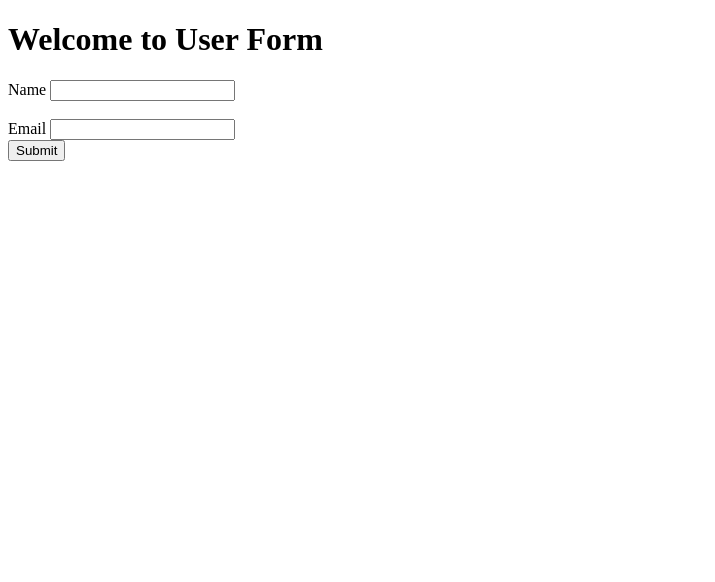
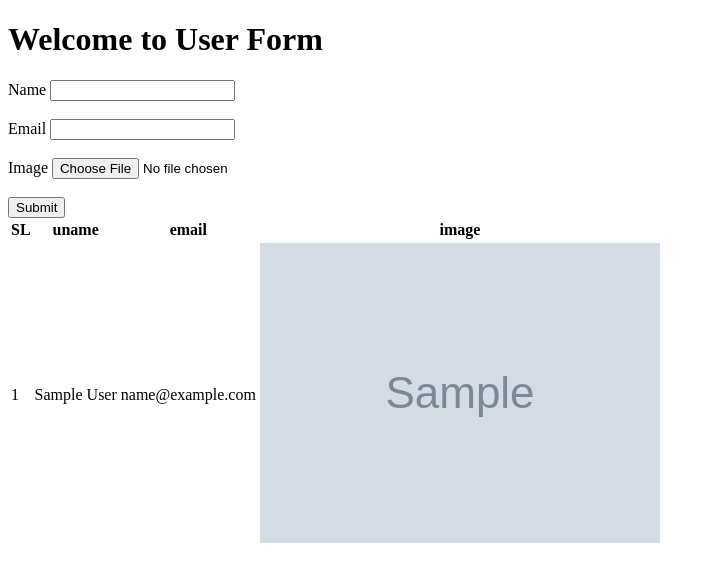
Before and after one commit to Salman13201016/ml_django_august, a Django app: page /demo/ in a window 1280 px wide. Shown: the top 582 px of the page, without its empty margins (0-715 px from the left). Run offline with Django 4.2, Linux system fonts and the light colour scheme; tables that the repository leaves empty hold one stand-in row (values such as "Sample post"); grey boxes marked "Sample" are stand-in pictures.

Commit message:
image upload and all data show

```diff
--- /dev/null
+++ b/django_project/demo/demo/models.py
@@ -0,0 +1,6 @@
+from django.db import models
+
+class demo_user(models.Model):
+    name = models.CharField(max_length=500)
+    email = models.CharField(max_length = 500)
+    image = models.ImageField(upload_to='images/')
--- a/django_project/demo/demo/urls.py
+++ b/django_project/demo/demo/urls.py
@@ -17,8 +17,12 @@ from django.contrib import admin
 from django.urls import path
 from . import views as v
 
+from django.conf import settings
+from django.conf.urls.static import static
+
 urlpatterns = [
     # path("admin/", admin.site.urls),
-    path("demo/",v.index),
+    # path("",v.index,name='demo_index'),
+    path("demo/",v.index,name='demo_index'),
     path("user/",v.user, name='user_index')
-]
+]+ static(settings.MEDIA_URL, document_root = settings.MEDIA_ROOT)
--- a/django_project/demo/demo/views.py
+++ b/django_project/demo/demo/views.py
@@ -1,10 +1,20 @@
 
 from django.http import HttpResponse
-from django.shortcuts import render
+from django.shortcuts import render, redirect
+
+from .models import demo_user
 
 def index(request):
-    return render(request,'demo/demo.html')
+    all_data = demo_user.objects.all() #select * FROM demo_user
+    data = {"user_data":all_data}
+    return render(request,'demo/demo.html',data)
 def user(request):
-    name = request.POST.get('name')
-    email = request.POST.get('email')
-    return HttpResponse(email)
+    u_name = request.POST.get('name')
+    u_email = request.POST.get('email')
+    u_image = request.FILES.get('image')
+    user_obj = demo_user()
+    user_obj.name = u_name
+    user_obj.email = u_email
+    user_obj.image = u_image
+    user_obj.save()
+    return redirect('demo_index')
--- a/django_project/demo/templates/demo/demo.html
+++ b/django_project/demo/templates/demo/demo.html
@@ -7,13 +7,33 @@
 </head>
 <body>
     <h1>Welcome to User Form</h1>
-    <form action="{% url 'user_index' %}" method="post">
+    <form action="{% url 'user_index' %}" method="post" enctype="multipart/form-data">
         {% csrf_token %}
         <label for="">Name</label>
         <input type="text" id="" name="name"><br><br>
         <label for="">Email</label>
-        <input type="text"  id="" name="email"><br>
+        <input type="text"  id="" name="email"><br><br>
+        <label for="">Image</label>
+        <input type="file"  id="" name="image"><br><br>
         <input type="submit" name="" id="" value="Submit"><br>
     </form>
+
+    <table>
+        <tr>
+          <th>SL</th>
+          <th>uname</th>
+          <th>email</th>
+          <th>image</th>
+        </tr>
+        {% for i in user_data %}
+        <tr>
+          <td>{{forloop.counter}}</td>
+          <td>{{i.name}}</td>
+          <td>{{i.email}}</td>
+          <td><img src="{{i.image.url}}"></td>
+        </tr>
+        {% endfor %}
+      </table>
+
 </body>
 </html>
```
Also changed, not shown: django_project/demo/demo/settings.py (+10 -2 lines), django_project/demo/templates/demo/output.html (added, +12 -0 lines), django_project/demo/demo/migrations/0001_initial.py (added), django_project/demo/demo/migrations/0002_demo_user_image.py (added), django_project/demo/demo/migrations/__init__.py (added), django_project/demo/media/images/fLUTTER2_2.png (added).
